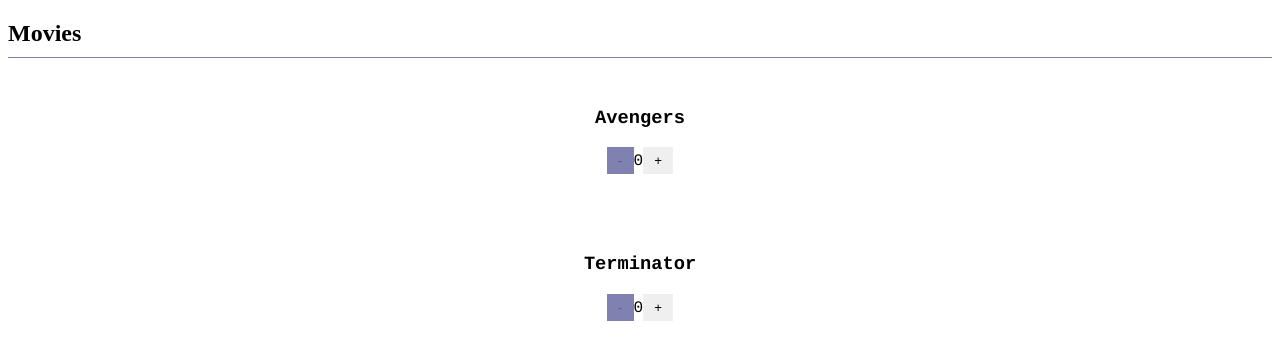
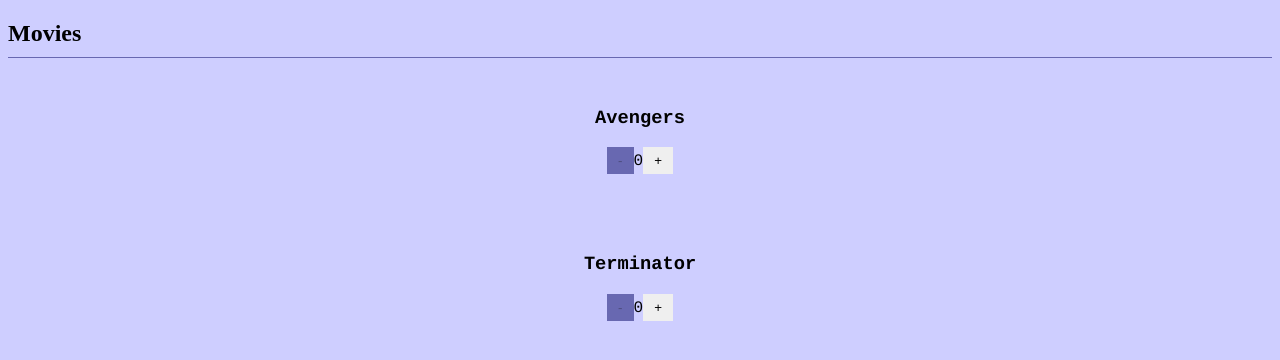
Before and after one commit to SaulRuizS/css-on-react, a React (Create React App) app: page / in a window 1280 px wide. Shown: the top 360 px of the page. Built offline with nearby package versions, Linux system fonts and the light colour scheme.

Commit message:
Styles modification

```diff
--- a/src/App.js
+++ b/src/App.js
@@ -15,11 +15,13 @@
 ];
 
 export default function App() {
+  const [theme, setTheme] = React.useState("avengers");
+
   return (
-    <Theme>
+    <Theme theme={theme}>
       <Title>Movies</Title>
       {movies.map((movie) => (
-        <Form movie={movie} />
+        <Form movie={movie} updateTheme={() => setTheme(movie.name)} />
       ))}
     </Theme>
   );
--- a/src/Form.js
+++ b/src/Form.js
@@ -34,7 +34,9 @@
   const { movie } = props;
 
   return (
-    <StyledForm>
+    <StyledForm onMouseEnter={
+      () => props.updateTheme()
+    }>
       <h3>{movie.name}</h3>
       <StyledButton
         type="button"
--- /dev/null
+++ b/src/GlobalStyle.js
@@ -0,0 +1,7 @@
+import { createGlobalStyle } from "styled-components";
+
+export const GlobalStyle = createGlobalStyle`
+  html, body {
+    background: ${(p) => p.theme.bg};
+  }
+`;
--- a/src/Theme.js
+++ b/src/Theme.js
@@ -1,4 +1,5 @@
 import { ThemeProvider } from "styled-components";
+import { GlobalStyle } from "./GlobalStyle";
 
 const themes = {
   avengers: {
@@ -14,5 +15,8 @@
 };
 
 export const Theme = (props) => (
-  <ThemeProvider theme={themes["avengers"]}>{props.children}</ThemeProvider>
+  <ThemeProvider theme={themes[props.theme.toLowerCase()]}>
+    <GlobalStyle />
+    {props.children}
+  </ThemeProvider>
 );
```
